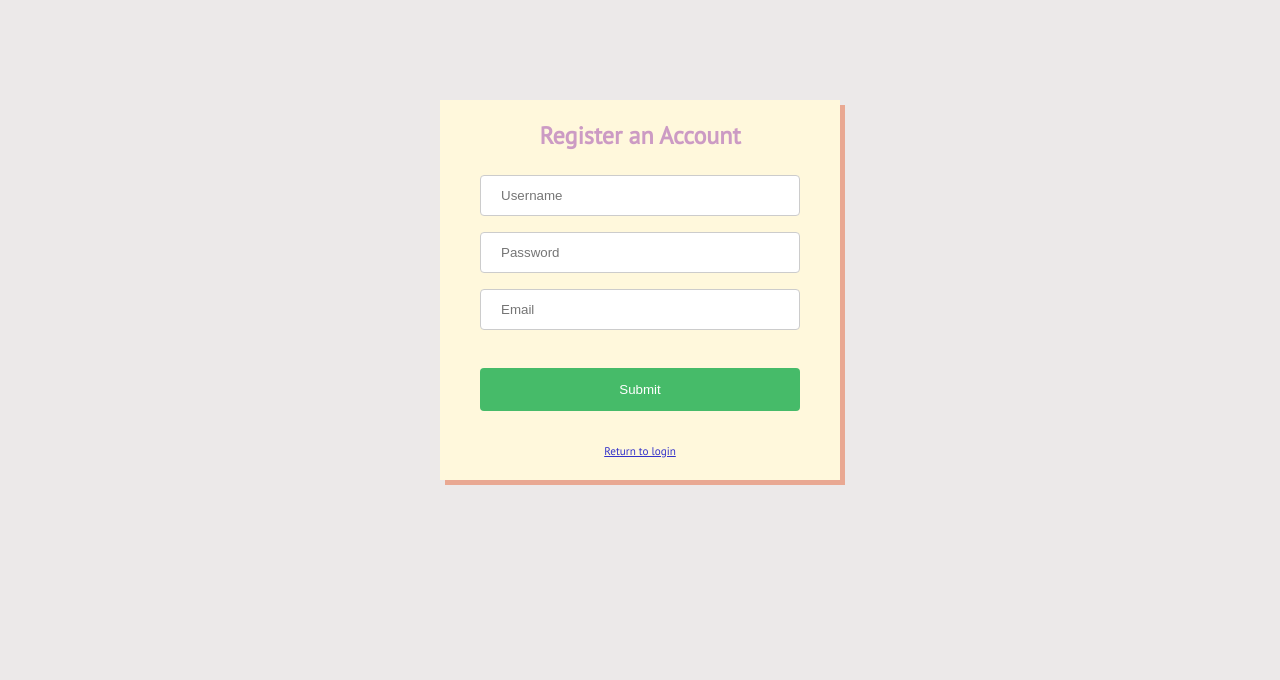
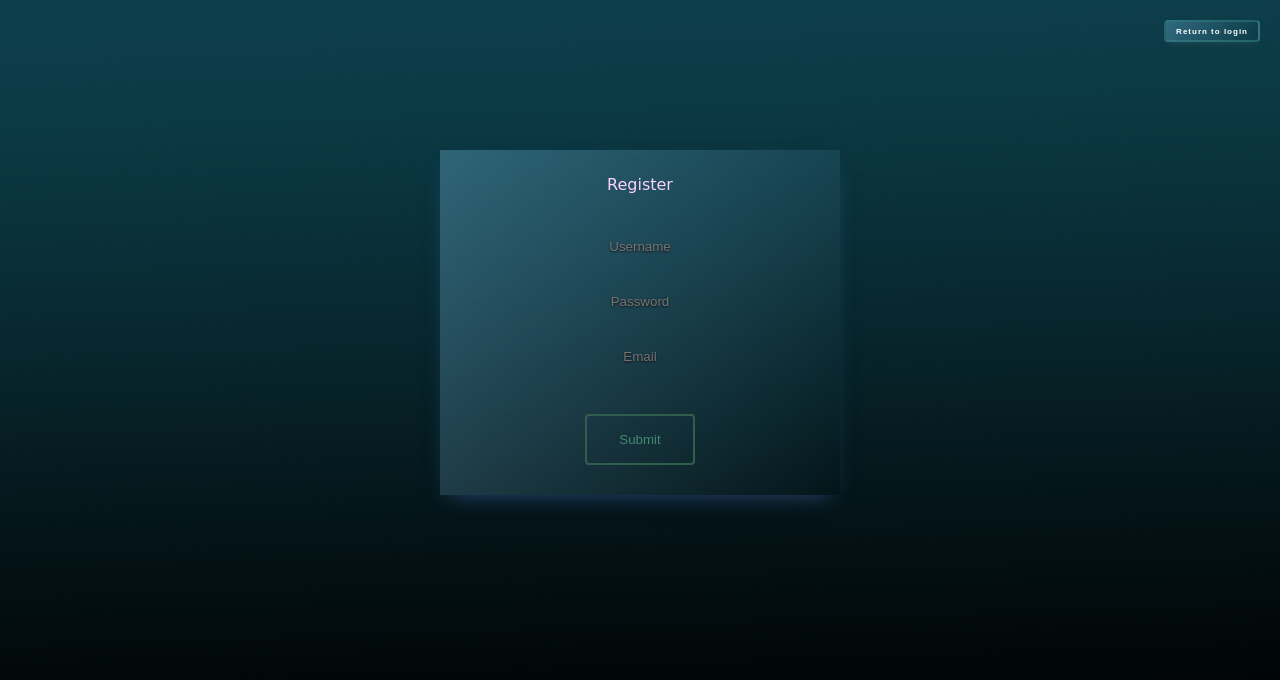
Before and after one commit to chaseahn/yizzly, a Flask app: page /register in a window 1280 px wide. Shown: the top 680 px of the page. Run offline with Flask 2, Linux system fonts and the light colour scheme; parts of the project's set-up code (start-up, migrations or seed data) failed here and were passed over.

Commit message:
start dark

```diff
--- a/run/src/__init__.py
+++ b/run/src/__init__.py
@@ -43,7 +43,10 @@ def login():
                         session['logged_in'] = True
                         return redirect('/index')
             except TypeError as e:
-                print(e)
+                return render_template(
+                    'public/login.html',
+                    message="Incorrect info, try again."
+                    )
 
     else:
         pass
--- /dev/null
+++ b/run/src/static/css/buttons.css
@@ -0,0 +1,73 @@
+
+
+/* LOGIN REGISTER INPUTS */
+
+input[type=text], input[type=password], input[type=email], select {
+    width: 320px;
+    padding: 12px 20px;
+    border-width: 0px;
+    margin: 8px 2px;
+    display: inline-block;
+    border-radius: 4px;
+    box-sizing: border-box;
+    background-color: rgba(170, 239, 255, 0);
+    text-align: center;
+    outline: none;
+    color: white;
+    text-shadow: 0px 1px 2px #1a0404cf;
+}
+
+input[type=text]::placeholder, input[type=password]::placeholder input[type=email]::placeholder  {
+  color: rgba(255, 255, 255, 0.701);
+}
+
+/* input[type=text]:focus, textarea:focus {
+  box-shadow: 0 0 5px rgba(81, 204, 238, 0);
+  padding: 3px 0px 3px 3px;
+  margin: 5px 1px 3px 0px;
+  border: 0px solid rgba(81, 204, 238, 0);
+} */
+
+
+
+/* Login Button  */
+
+button[type=submit] {
+    width: auto;
+    background-color: rgba(70, 187, 105, 0);
+    border: 2px solid rgb(49, 94, 76);
+    color: rgb(66, 137, 109);
+    padding: 16px 32px;
+    margin: 30px 0;
+    border-radius: 4px;
+    cursor: pointer;
+  }
+
+button[type=submit]:hover {
+  background-image: linear-gradient(120deg,  rgba(138, 214, 255, 0.29), rgba(207, 147, 235, 0));
+  border: 2px solid rgb(186, 255, 227);
+  color: rgb(186, 255, 227);
+  }
+
+
+.medium-button-dark {
+    height: 18px;
+    width: auto;
+    padding-left: 10px;
+    padding-right: 10px;
+    border: 2px solid;
+    border-radius: 4px;
+    border-color: rgba(50, 130, 133, 0.541);
+    overflow: hidden;
+    transition: ease-in .4s;
+    font-family: 'Exo', sans-serif;
+    font-weight: 700;
+    font-size: 8px;
+    color: white;
+    background-image: linear-gradient(120deg,  rgba(138, 214, 255, 0.29), rgba(207, 147, 235, 0));;
+    box-shadow: 0px 3px 10px -5px rgb(128, 128, 128, .4);
+    text-align: center;
+    line-height: 20px;
+    letter-spacing: 1px;
+    cursor: pointer;
+}
--- a/run/src/static/css/login.css
+++ b/run/src/static/css/login.css
@@ -3,63 +3,46 @@ body {
   padding: 0;
   justify-content: center;
   align-items: center;
-  background-image: url('/static/img/rooksbg copy.png');
+  background-image: url('/static/img/bg-dark.png');
   background-repeat: no-repeat;
   background-position: center center;
   background-size: cover;
   background-attachment: fixed;
+  padding-bottom: 100px;
 }
 
 .login-container {
     width: 400px;
-    height: 340px;
-    background-image: linear-gradient(120deg,  rgba(255, 255, 255, 0.582), rgba(207, 147, 235, 0.4));
+    height: auto;
+    background-image: linear-gradient(120deg,  rgba(138, 214, 255, 0.29), rgba(207, 147, 235, 0));
     box-shadow: 0px 10px 20px -10px rgba(76, 120, 203, 0.5);
     margin: 150px auto 0;
     text-align: center;
 }
 
-h1 {
-    color: #976EFF;
-    font-family: 'PT Sans', sans-serif;
-    font-size: 1.5em;
-    padding-top: 25px;
+.login-container .login-info {
+  margin-top: 10px;
 }
 
-input[type=text], select {
-    width: 320px;
-    padding: 12px 20px;
-    margin: 8px 2px;
-    display: inline-block;
-    border: 1px solid #ccc;
-    border-radius: 4px;
-    box-sizing: border-box;
-  }
 
-input[type=password], select {
-    width: 320px;
-    padding: 12px 20px;
-    margin: 8px 2px;
-    display: inline-block;
-    border: 1px solid #ccc;
-    border-radius: 4px;
-    box-sizing: border-box;
-  }
+.login-container .login-info .header {
+  font-family: 'Bowlby One SC', cursive;
+  font-size: 1em;
+  color: rgb(252, 211, 255);
+  padding-top: 25px;
+  padding-bottom: 25px;
+}
 
-input[type=submit] {
-    width: 320px;
-    background-color: rgb(70, 187, 105);
-    color: white;
-    padding: 14px 20px;
-    margin: 30px 0;
-    border: none;
-    border-radius: 4px;
-    cursor: pointer;
-  }
 
-input[type=submit]:hover {
-    background-color: rgb(56, 151, 85);
-  }
+.topcorner{
+  position:absolute;
+  top:0;
+  right:0;
+  padding: 20px;
+ }
+
+
+/*
 
 a {
     color: rgb(52, 50, 202);
@@ -71,7 +54,7 @@ a:hover {
     color: rgb(235, 82, 159);
     font-family: 'PT Sans', sans-serif;
     font-size: .7em;
-}
+} */
 
 .alert {
   padding: 20px;
@@ -100,3 +83,10 @@ a:hover {
   font-family: 'PT Sans', sans-serif;
   font-size: 1em;
 }
+
+
+.warning {
+  color: #ff5353;
+  font-family: 'PT Sans', sans-serif;
+  font-size: 8px;
+}
--- a/run/src/templates/public/register.html
+++ b/run/src/templates/public/register.html
@@ -10,7 +10,8 @@
         <meta name="description" content="">
         <meta name="viewport" content="width=device-width, initial-scale=1">
         <link rel="shortcut icon" href="{{ url_for('static', filename='favicon.ico') }}">
-        <link rel="stylesheet" href="{{ url_for('static', filename='css/register.css') }}">
+        <link rel="stylesheet" href="{{ url_for('static', filename='css/login.css') }}">
+        <link rel="stylesheet" href="{{ url_for('static', filename='css/buttons.css') }}">
         <link href="https://fonts.googleapis.com/css?family=Open+Sans|PT+Sans&display=swap" rel="stylesheet">
     </head>
     <body>
@@ -19,24 +20,30 @@
         <![endif]-->
         <form action="/register" method="post" enctype="multipart/form-data">
         <div class="login-container">
-            <h1>Register an Account</h1>
-            <div>
-                <input type="text" placeholder="Username" name="username">
+            <div class="login-info">
+            <div class="header">
+                Register
             </div>
             <div>
-                <input type="password" placeholder="Password" name="password">
+                <input type="text" placeholder="Username" name="username" autocomplete="off">
             </div>
             <div>
-                <input type="email" placeholder="Email" name="email">
+                <input type="password" placeholder="Password" name="password" autocomplete="off">
             </div>
             <div>
-                <font color="red">{{message}}</font>
+                <input type="email" placeholder="Email" name="email" autocomplete="off">
             </div>
             <div>
-                <input name="post_button" type="submit" value="Submit">
+                <button name="post_button" type="submit" value="Submit" autocomplete="off">Submit</button>
             </div>
-            <div>
-                <a href="/"> Return to login </a>
+            <div class="topcorner">
+               <div class="medium-button-dark" onclick="location.href='/'">
+                    Return to login
+               </div>
+            </div>
+            <div class="warning">
+                {{message}}
+            </div>
             </div>
         </div>
         </form>
@@ -44,3 +51,24 @@
         <script src="" async defer></script>
     </body>
 </html>
+
+
+<!-- <div class="login-container">
+            <div class="login-info">
+                <div class="header">
+                    Pa Portal
+                </div>
+                <div>
+                    <input type="text" placeholder="Enter Username" name="username" autocomplete="off">
+                </div>
+                <div>
+                    <input type="password" placeholder="Enter Password" name="password" autocomplete="off">
+                </div>
+                <div>
+                    <button name="post_button" type="submit" value="Login">Login </button>
+                </div>
+                <div class="warning">
+                    {{message}}
+                </div>
+            </div>
+        </div> -->
```
Also changed, not shown: run/src/static/css/main.css (+82 -34 lines), run/src/templates/private/index.html (+9 -2 lines), run/src/templates/public/login.html (+16 -8 lines), run/src/templates/structure.html (+5 -2 lines), run/src/static/img/bg-dark.png (added), run/src/static/img/favicon.ico, run/src/static/img/logo.png (added).
